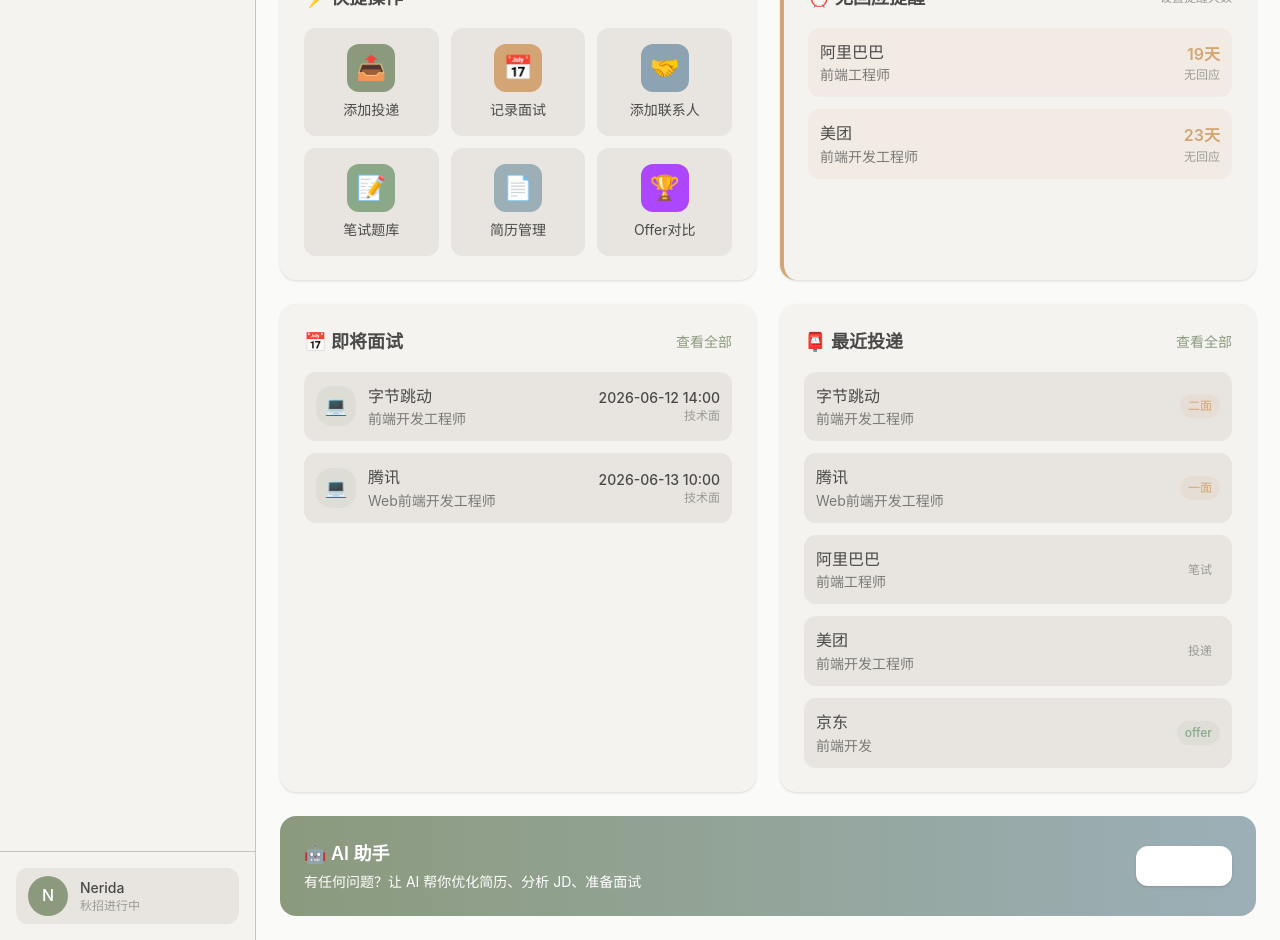
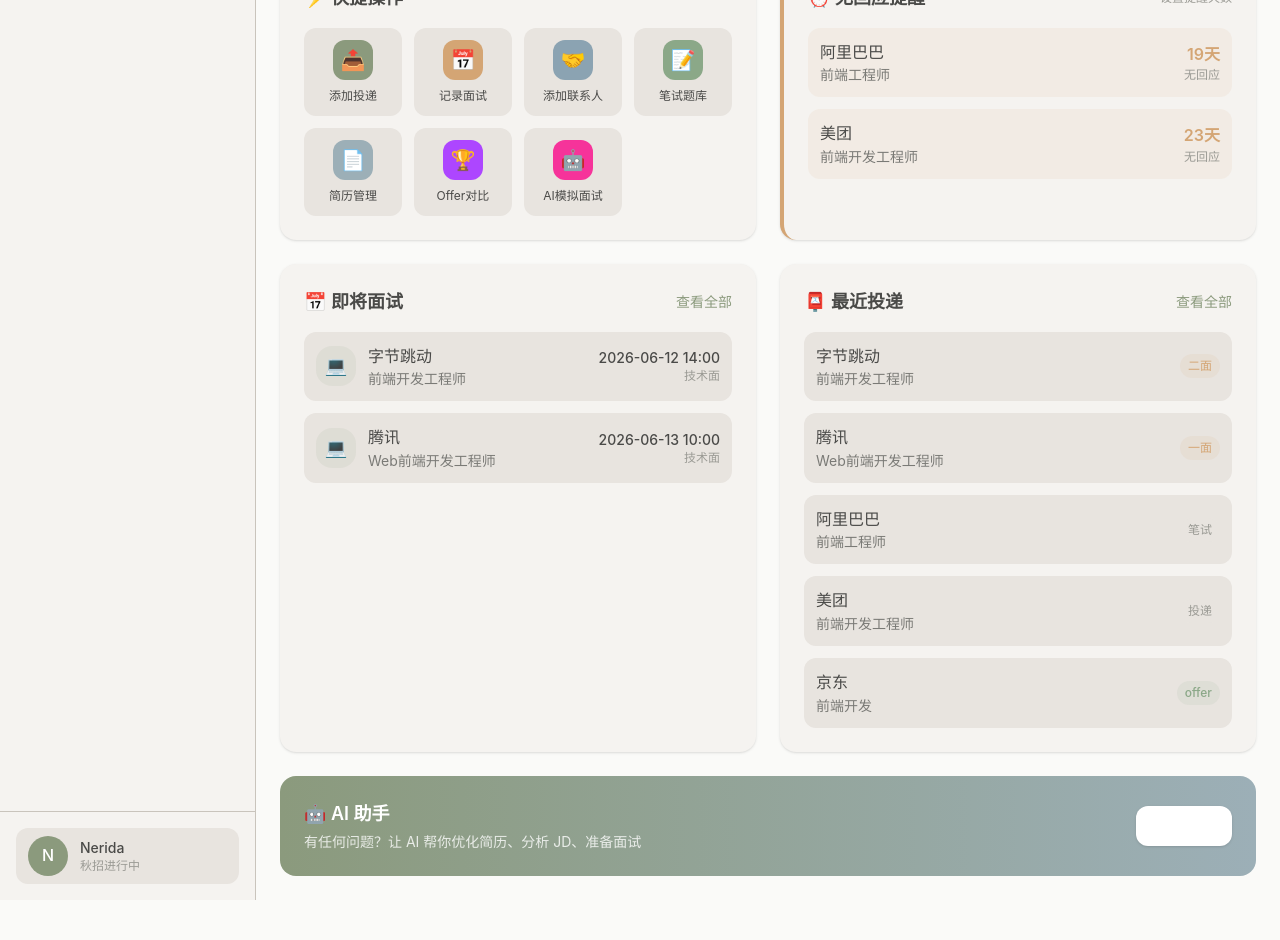
Before and after one commit to gaonerida-bit/campus-helper, a Next.js app: page / in a window 1280 px wide. Shown: the part 860-1800 px from the top of the page. After the commit the page ends 1760 px from the top, so only its background shows below. Built offline with nearby package versions, Linux system fonts and the light colour scheme.

Commit message:
fix: 修复首页样式和添加AI模拟面试快捷入口
- 修复白色文字透明度样式
- 添加AI模拟面试快捷操作
- 调整快捷操作布局为4列

```diff
--- a/src/app/page.tsx
+++ b/src/app/page.tsx
@@ -22,6 +22,7 @@
   { id: 4, icon: '📝', title: '笔试题库', href: '/exam', color: 'bg-[var(--success)]' },
   { id: 5, icon: '📄', title: '简历管理', href: '/resume', color: 'bg-[var(--accent)]' },
   { id: 6, icon: '🏆', title: 'Offer对比', href: '/offer', color: 'bg-purple-500' },
+  { id: 7, icon: '🤖', title: 'AI模拟面试', href: '/interview', color: 'bg-pink-500' },
 ];
 
 const weeklySchedule = [
@@ -299,14 +300,14 @@
             {/* 快捷操作 */}
             <div className="bg-[var(--surface)] rounded-2xl p-6 shadow-sm">
               <h3 className="text-lg font-semibold text-[var(--foreground)] mb-4">⚡ 快捷操作</h3>
-              <div className="grid grid-cols-3 gap-3">
+              <div className="grid grid-cols-4 gap-3">
                 {quickActions.map((action) => (
                   <Link key={action.id} href={action.href}>
-                    <div className="flex flex-col items-center gap-2 p-4 rounded-xl bg-[var(--muted)] hover:bg-[var(--muted-dark)] transition-smooth group">
-                      <div className={`w-12 h-12 rounded-xl ${action.color} flex items-center justify-center text-2xl text-white group-hover:scale-110 transition-smooth`}>
+                    <div className="flex flex-col items-center gap-2 p-3 rounded-xl bg-[var(--muted)] hover:bg-[var(--muted-dark)] transition-smooth group">
+                      <div className={`w-10 h-10 rounded-xl ${action.color} flex items-center justify-center text-xl text-white group-hover:scale-110 transition-smooth`}>
                         {action.icon}
                       </div>
-                      <span className="text-sm text-[var(--foreground)]">{action.title}</span>
+                      <span className="text-xs text-[var(--foreground)]">{action.title}</span>
                     </div>
                   </Link>
                 ))}
@@ -463,7 +464,7 @@
             <div className="flex items-center justify-between">
               <div>
                 <h3 className="text-lg font-semibold mb-1">🤖 AI 助手</h3>
-                <p className="white/80 text-sm">
+                <p className="text-white/80 text-sm">
                   有任何问题？让 AI 帮你优化简历、分析 JD、准备面试
                 </p>
               </div>
```
